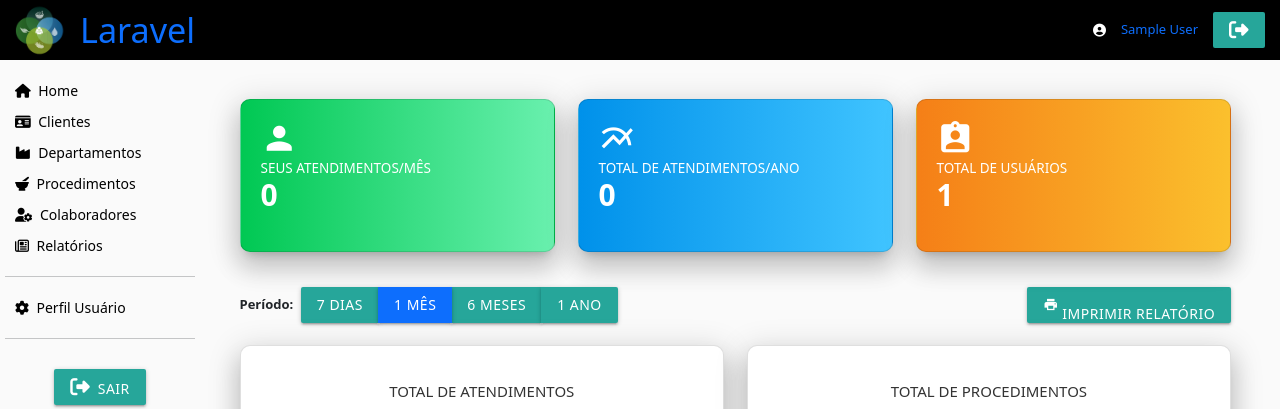
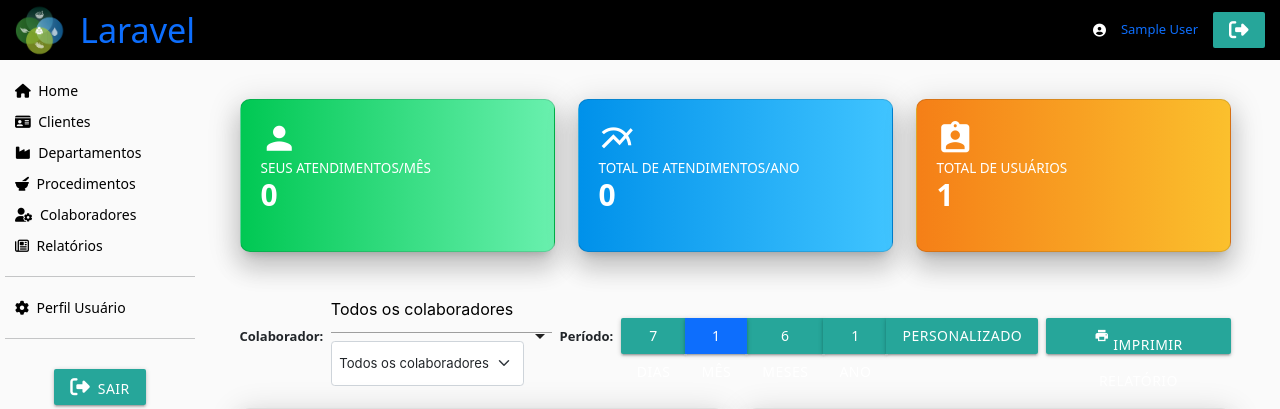
Before and after one commit to andersonsilvasilva/gestor2026, a Laravel app: page /home in a window 1280 px wide. Shown: the top 409 px of the page. Run offline with Laravel 12, Linux system fonts and the light colour scheme; a user stored in the database is signed in; tables that the repository leaves empty hold one stand-in row (values such as "Sample post"); some libraries are stand-ins or nearby versions.

Commit message:
Let admin filter dashboard charts by colaborador and custom date range
- chartData() now accepts an optional colaborador_id (admin only —
  ignored/forced to the caller's own id for non-admin, enforced
  server-side) and an optional data_inicio/data_fim range as an
  alternative to the period presets.
- buildChartData() takes an explicit [desde, ate] range instead of a
  period string, so both the presets and custom ranges share the same
  query path; also adds the previously-missing upper bound (queries
  used to only filter "from X", implicitly "to now").
- home.blade.php: adds a colaborador dropdown ("Todos os colaboradores"
  + each one) visible only to admin, and a "Personalizado" toggle that
  reveals a from/to date range with an Aplicar button. Both update the
  print header text so the printed report reflects the active filter.

```diff
--- a/app/Http/Controllers/DashboardController.php
+++ b/app/Http/Controllers/DashboardController.php
@@ -4,6 +4,7 @@ namespace App\Http\Controllers;
 
 use App\Models\Client;
 use App\Models\eventos;
+use App\Models\User;
 use Carbon\Carbon;
 use Illuminate\Http\Request;
 use Illuminate\Support\Facades\Auth;
@@ -39,42 +40,70 @@ class DashboardController extends Controller
             ->whereMonth('start', date('m'))
             ->count();
 
-        $chartData = $this->buildChartData($isAdmin ? null : $userId, '1m');
+        $desde = Carbon::now()->subDays(self::PERIODOS_EM_DIAS['1m'])->startOfDay();
+        $ate = Carbon::now()->endOfDay();
+        $chartData = $this->buildChartData($isAdmin ? null : $userId, $desde, $ate, false);
+
+        $colaboradores = $isAdmin
+            ? User::where('id', '<>', 1)->orderBy('name')->get()
+            : collect();
 
         return view('home', array_merge(
-            compact('clientes', 'atendidoAno', 'atendidoMes'),
+            compact('clientes', 'atendidoAno', 'atendidoMes', 'isAdmin', 'colaboradores'),
             $chartData
         ));
     }
 
     /**
-     * Endpoint AJAX usado pelo dashboard para trocar o período dos gráficos
-     * sem recarregar a página.
+     * Endpoint AJAX usado pelo dashboard para trocar o período/colaborador
+     * dos gráficos sem recarregar a página.
+     *
+     * Usuário comum: sempre vê só os próprios dados.
+     * Administrador: pode ver todos (padrão) ou filtrar por um colaborador
+     * específico via `colaborador_id`, e pode usar um período pronto
+     * (`periodo`) ou um intervalo de datas customizado
+     * (`data_inicio` + `data_fim`).
      */
     public function chartData(Request $request)
     {
+        $isAdmin = Auth::user()->id == 1;
+
         $validated = $request->validate([
-            'periodo' => 'required|string|in:' . implode(',', array_keys(self::PERIODOS_EM_DIAS)),
+            'periodo'        => 'nullable|string|in:' . implode(',', array_keys(self::PERIODOS_EM_DIAS)),
+            'data_inicio'    => 'nullable|date|required_with:data_fim',
+            'data_fim'       => 'nullable|date|after_or_equal:data_inicio|required_with:data_inicio',
+            'colaborador_id' => 'nullable|integer|exists:users,id',
         ]);
 
-        $userId = Auth::user()->id;
-        $isAdmin = $userId == 1;
+        if ($isAdmin) {
+            $userId = !empty($validated['colaborador_id']) ? (int) $validated['colaborador_id'] : null;
+        } else {
+            $userId = Auth::user()->id;
+        }
 
-        return response()->json($this->buildChartData($isAdmin ? null : $userId, $validated['periodo']));
+        if (!empty($validated['data_inicio'])) {
+            $desde = Carbon::parse($validated['data_inicio'])->startOfDay();
+            $ate = Carbon::parse($validated['data_fim'])->endOfDay();
+        } else {
+            $dias = self::PERIODOS_EM_DIAS[$validated['periodo'] ?? '1m'] ?? self::PERIODOS_EM_DIAS['1m'];
+            $desde = Carbon::now()->subDays($dias)->startOfDay();
+            $ate = Carbon::now()->endOfDay();
+        }
+
+        $porMes = $desde->diffInDays($ate) > 31;
+
+        return response()->json($this->buildChartData($userId, $desde, $ate, $porMes));
     }
 
-    private function buildChartData(?int $userId, string $periodo): array
+    private function buildChartData(?int $userId, Carbon $desde, Carbon $ate, bool $porMes): array
     {
-        $dias = self::PERIODOS_EM_DIAS[$periodo] ?? self::PERIODOS_EM_DIAS['1m'];
-        $desde = Carbon::now()->subDays($dias)->startOfDay();
-        $porMes = $dias > 31;
         $formatoSql = $porMes ? '%Y-%m-01' : '%Y-%m-%d';
 
         $atendimentos = eventos::select([
                 DB::raw("DATE_FORMAT(start, '{$formatoSql}') as periodo_agrupado"),
                 DB::raw('COUNT(*) as total'),
             ])
-            ->where('start', '>=', $desde)
+            ->whereBetween('start', [$desde, $ate])
             ->when($userId, fn ($q) => $q->where('user_id', $userId))
             ->groupBy('periodo_agrupado')
             ->orderBy('periodo_agrupado')
@@ -93,7 +122,7 @@ class DashboardController extends Controller
         $procedimentos = DB::table('eventos')
             ->join('procediments', 'procediments.id', '=', 'eventos.procediments_id')
             ->where('eventos.status', '1')
-            ->where('eventos.start', '>=', $desde)
+            ->whereBetween('eventos.start', [$desde, $ate])
             ->when($userId, fn ($q) => $q->where('eventos.user_id', $userId))
             ->select('procediments.name', DB::raw('COUNT(*) as total'))
             ->groupBy('procediments.name')
--- a/resources/views/home.blade.php
+++ b/resources/views/home.blade.php
@@ -10,7 +10,7 @@
             <div class="col s12">
                 <h4>{{ env('APP_NAME') }} — Relatório do Dashboard</h4>
                 <p>
-                    Colaborador: <strong>{{ auth()->user()->name }}</strong> &nbsp;|&nbsp;
+                    Colaborador: <strong id="print-colaborador-label">{{ $isAdmin ? 'Todos os colaboradores' : auth()->user()->name }}</strong> &nbsp;|&nbsp;
                     Período: <strong id="print-periodo-label">Último mês</strong> &nbsp;|&nbsp;
                     Gerado em: <strong>{{ now()->format('d/m/Y H:i') }}</strong>
                 </p>
@@ -50,17 +50,37 @@
 
           <div class="row container">
               <div class="col s12 periodo-selector no-print">
+                  @if($isAdmin)
+                      <span class="periodo-label">Colaborador:</span>
+                      <select id="colaboradorSelect" class="form-select form-select-sm" style="width: auto;">
+                          <option value="">Todos os colaboradores</option>
+                          @foreach ($colaboradores as $colaborador)
+                              <option value="{{ $colaborador->id }}">{{ $colaborador->name }}</option>
+                          @endforeach
+                      </select>
+                  @endif
+
                   <span class="periodo-label">Período:</span>
                   <div class="btn-group" role="group" aria-label="Período do gráfico">
                       <button type="button" class="btn btn-sm btn-outline-primary periodo-btn" data-periodo="7d" data-label="Últimos 7 dias">7 dias</button>
                       <button type="button" class="btn btn-sm btn-outline-primary periodo-btn active" data-periodo="1m" data-label="Último mês">1 mês</button>
                       <button type="button" class="btn btn-sm btn-outline-primary periodo-btn" data-periodo="6m" data-label="Últimos 6 meses">6 meses</button>
                       <button type="button" class="btn btn-sm btn-outline-primary periodo-btn" data-periodo="1a" data-label="Último ano">1 ano</button>
+                      <button type="button" id="btnPersonalizado" class="btn btn-sm btn-outline-primary">Personalizado</button>
                   </div>
+
                   <button type="button" id="btnImprimir" class="btn btn-sm btn-outline-dark ms-auto">
                       <i class="material-icons" style="font-size: 1rem; vertical-align: text-bottom;">print</i>
                       Imprimir Relatório
                   </button>
+              </div>
+
+              <div class="col s12 no-print" id="rangePersonalizado" style="display: none; gap: .5rem; align-items: center; margin-top: -.5rem; margin-bottom: 1rem;">
+                  <label class="periodo-label mb-0">De:</label>
+                  <input type="date" id="dataInicioInput" class="form-control form-control-sm" style="width: auto;">
+                  <label class="periodo-label mb-0">Até:</label>
+                  <input type="date" id="dataFimInput" class="form-control form-control-sm" style="width: auto;">
+                  <button type="button" id="btnAplicarRange" class="btn btn-sm btn-primary">Aplicar</button>
               </div>
           </div>
 
@@ -166,8 +186,24 @@
             });
         }
 
-        function atualizarPeriodo(periodo) {
-            fetch(`{{ route('home.chart-data') }}?periodo=${periodo}`, {
+        const filtro = { periodo: '1m', dataInicio: null, dataFim: null, colaboradorId: '' };
+
+        function construirQuery() {
+            const params = new URLSearchParams();
+            if (filtro.dataInicio && filtro.dataFim) {
+                params.set('data_inicio', filtro.dataInicio);
+                params.set('data_fim', filtro.dataFim);
+            } else {
+                params.set('periodo', filtro.periodo);
+            }
+            if (filtro.colaboradorId) {
+                params.set('colaborador_id', filtro.colaboradorId);
+            }
+            return params.toString();
+        }
+
+        function atualizarGraficos() {
+            fetch(`{{ route('home.chart-data') }}?` + construirQuery(), {
                 credentials: 'same-origin',
                 headers: { 'Accept': 'application/json' },
             })
@@ -189,10 +225,47 @@
             btn.addEventListener('click', function () {
                 document.querySelectorAll('.periodo-btn').forEach(b => b.classList.remove('active'));
                 this.classList.add('active');
+                document.getElementById('rangePersonalizado').style.display = 'none';
+                filtro.periodo = this.dataset.periodo;
+                filtro.dataInicio = null;
+                filtro.dataFim = null;
                 document.getElementById('print-periodo-label').textContent = this.dataset.label;
-                atualizarPeriodo(this.dataset.periodo);
+                atualizarGraficos();
             });
         });
+
+        document.getElementById('btnPersonalizado').addEventListener('click', function () {
+            const painel = document.getElementById('rangePersonalizado');
+            painel.style.display = painel.style.display === 'none' ? 'flex' : 'none';
+        });
+
+        document.getElementById('btnAplicarRange').addEventListener('click', function () {
+            const inicio = document.getElementById('dataInicioInput').value;
+            const fim = document.getElementById('dataFimInput').value;
+            if (!inicio || !fim) {
+                alert('Escolha as duas datas do intervalo.');
+                return;
+            }
+            if (inicio > fim) {
+                alert('A data inicial não pode ser depois da data final.');
+                return;
+            }
+            document.querySelectorAll('.periodo-btn').forEach(b => b.classList.remove('active'));
+            filtro.dataInicio = inicio;
+            filtro.dataFim = fim;
+            document.getElementById('print-periodo-label').textContent =
+                inicio.split('-').reverse().join('/') + ' a ' + fim.split('-').reverse().join('/');
+            atualizarGraficos();
+        });
+
+        @if($isAdmin)
+        document.getElementById('colaboradorSelect').addEventListener('change', function () {
+            filtro.colaboradorId = this.value;
+            document.getElementById('print-colaborador-label').textContent =
+                this.value ? this.options[this.selectedIndex].text : 'Todos os colaboradores';
+            atualizarGraficos();
+        });
+        @endif
 
         document.getElementById('btnImprimir').addEventListener('click', function () {
             window.print();
```
